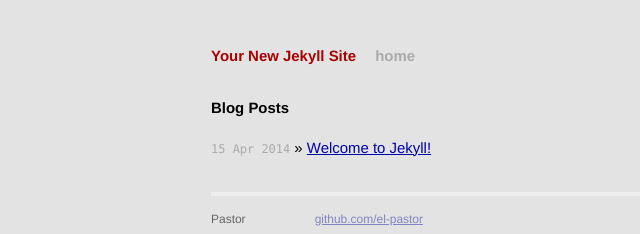
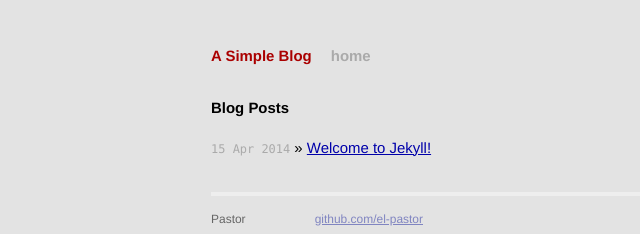
Before and after one commit to el-pastor/BlogTest, a Jekyll site: the page built from index.html, in a window 1280 px wide. Shown: the top 234 px of the page, without its empty margins (115-755 px from the left). Built offline with Jekyll 4.4.1, drawn with Linux system fonts in a browser that asks for light colours; Markdown is read by kramdown in place of the engine named in the settings.

Commit message:
change blog Title

```diff
--- a/_config.yml
+++ b/_config.yml
@@ -1,3 +1,3 @@
-name: Your New Jekyll Site
+name: A Simple Blog
 markdown: redcarpet
 pygments: true
```
